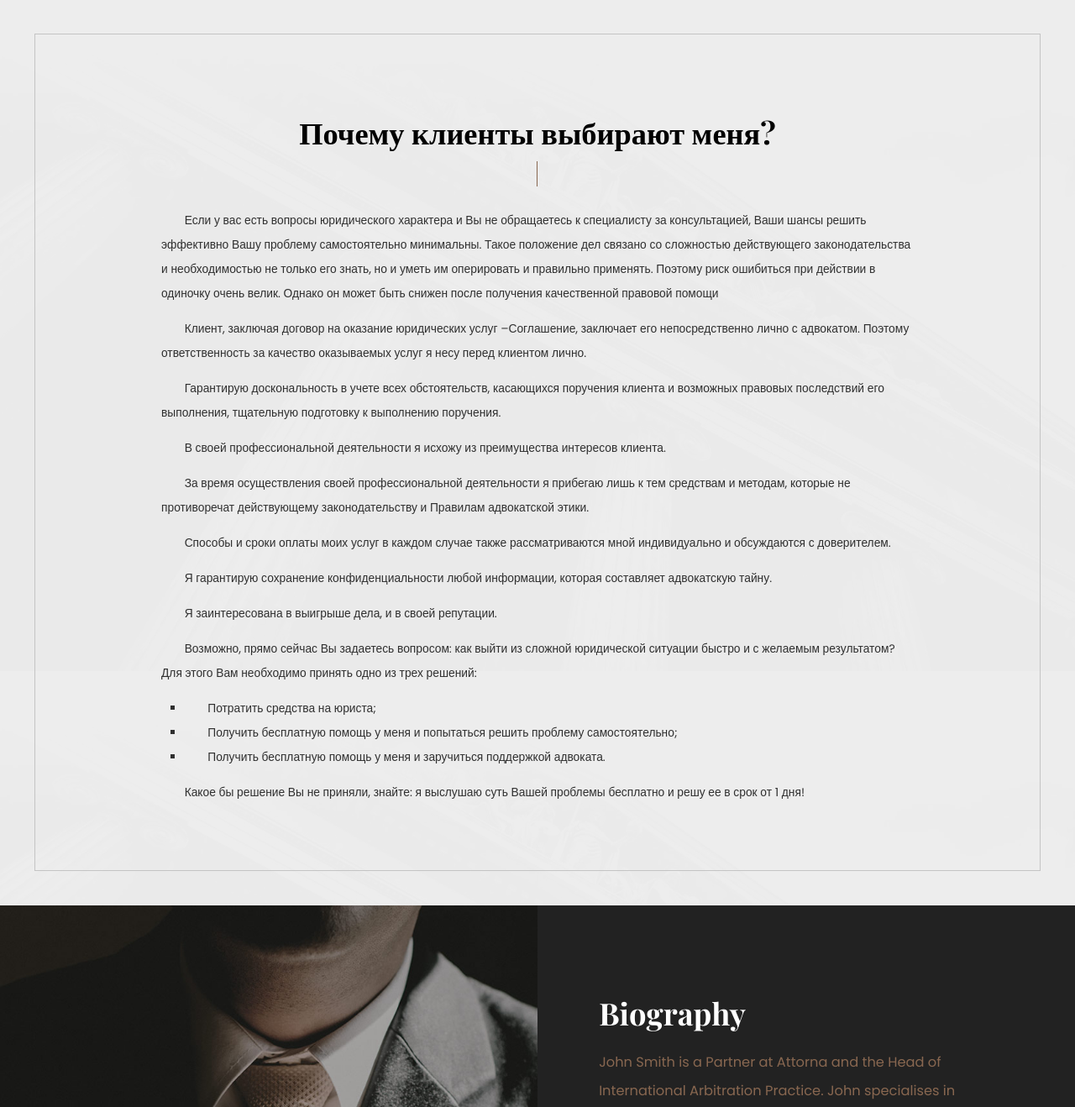
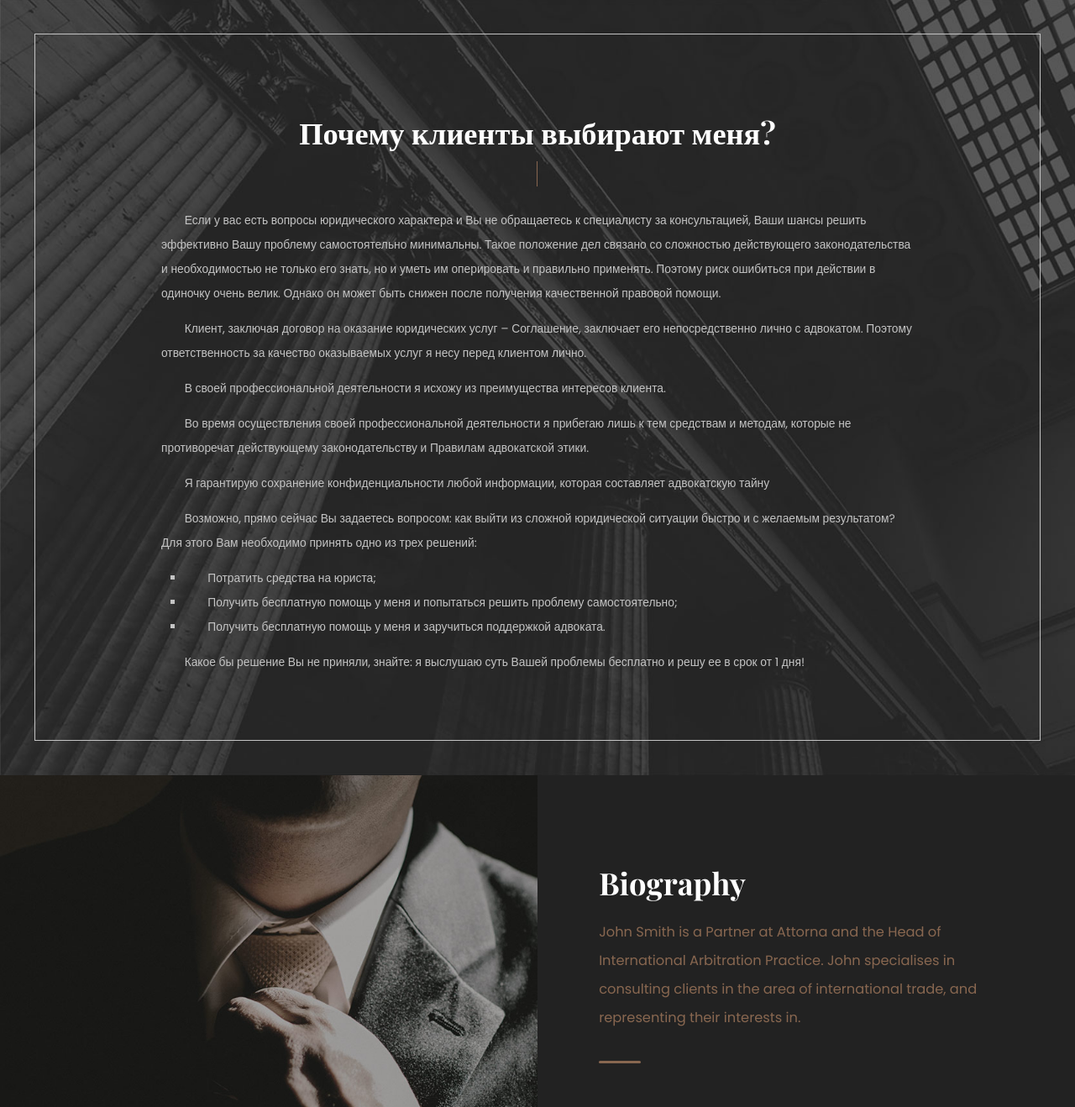
Before and after one commit to Eliphas-art/Eliphas-art.github.io, a PHP site: page / in a window 1280 px wide. Shown: the part 2447-3765 px from the top of the page at 84% size. Run offline with PHP 8.4, Linux system fonts and the light colour scheme; some libraries are stand-ins or nearby versions.

Commit message:
Add files via upload

```diff
--- a/css/index.css
+++ b/css/index.css
@@ -268,16 +268,13 @@ i:hover{
 }
 /*About*/
 #about{
-
     padding: 3.125em;
-    background: linear-gradient(rgba(235,235,235,.8) 100%, white) , url("../res/work-bg.jpg") fixed;
-
+    background: url("../res/layer-bg1.jpg");
     background-size: cover;
 
 }
 #about h2{
     margin-top: 20px;
-    color: black;
 }
 
 #about .content{
@@ -290,7 +287,7 @@ i:hover{
     padding: 0;
     width: 70vw;
     line-height: 29px;
-    color: rgba(0,0,0,.8);
+    color: var(--main-color5);
 }
 #about .content li{
     margin-left: 2em;
--- a/index.html
+++ b/index.html
@@ -113,21 +113,18 @@
             <h2> Почему клиенты выбирают меня? </h2>
         </div>
         <div class="content" style="grid-template-columns: 1fr;">
-            <p>Если у вас есть вопросы юридического характера и Вы не обращаетесь к специалисту за консультацией, Ваши шансы решить эффективно Вашу проблему самостоятельно минимальны. Такое положение дел связано со сложностью действующего законодательства и необходимостью не только его знать, но и уметь им оперировать и правильно применять. Поэтому риск ошибиться при действии в одиночку очень велик. Однако он может быть снижен после получения качественной правовой помощи</p>
-            <p>Клиент, заключая договор на оказание юридических услуг –Соглашение, заключает его непосредственно лично с адвокатом. Поэтому ответственность за качество оказываемых услуг я несу перед клиентом лично.</p>
-            <p>Гарантирую доскональность в учете всех обстоятельств, касающихся поручения клиента и возможных правовых последствий его выполнения, тщательную подготовку к выполнению поручения.</p>
-            <p>В своей профессиональной деятельности я исхожу из преимущества интересов клиента. </p>
-            <p>За время осуществления своей профессиональной деятельности я прибегаю лишь к тем средствам и методам, которые не противоречат действующему законодательству и Правилам адвокатской этики.</p>
-            <p>Способы и сроки оплаты моих услуг в каждом случае также рассматриваются мной индивидуально и обсуждаются с доверителем.</p>
-            <p>Я гарантирую сохранение конфиденциальности любой информации, которая составляет адвокатскую тайну. </p>
-            <p>Я заинтересована в выигрыше дела, и в своей репутации. </p>
+            <p>Если у вас есть вопросы юридического характера и Вы не обращаетесь к специалисту за консультацией, Ваши шансы решить эффективно Вашу проблему самостоятельно минимальны. Такое положение дел связано со сложностью действующего законодательства и необходимостью не только его знать, но и уметь им оперировать и правильно применять. Поэтому риск ошибиться при действии в одиночку очень велик. Однако он может быть снижен после получения качественной правовой помощи.</p>
+            <p>Клиент, заключая договор на оказание юридических услуг – Соглашение, заключает его непосредственно лично с адвокатом. Поэтому ответственность за качество оказываемых услуг я несу перед клиентом лично.</p>
+            <p>В своей профессиональной деятельности я исхожу из преимущества интересов клиента.</p>
+            <p>Во время осуществления своей профессиональной деятельности я прибегаю лишь к тем средствам и методам, которые не противоречат действующему законодательству и Правилам адвокатской этики.</p>
+            <p>Я гарантирую сохранение конфиденциальности любой информации, которая составляет адвокатскую тайну</p>
             <p>Возможно, прямо сейчас Вы задаетесь вопросом: как выйти из сложной юридической ситуации быстро и с желаемым результатом? Для этого Вам необходимо принять одно из трех решений:</p>
             <ul>
                 <li>Потратить средства на юриста;</li>
                 <li>Получить бесплатную помощь у меня и попытаться решить проблему самостоятельно;</li>
                 <li>Получить бесплатную помощь у меня и заручиться поддержкой адвоката.</li>
             </ul>
-            <p>Какое бы решение Вы не приняли, знайте: я выслушаю суть Вашей проблемы бесплатно и решу ее в срок от 1 дня! </p>
+            <p>Какое бы решение Вы не приняли, знайте: я выслушаю суть Вашей проблемы бесплатно и решу ее в срок от 1 дня!</p>
         </div>
 
         <!--        <div class="interval">-->
```
